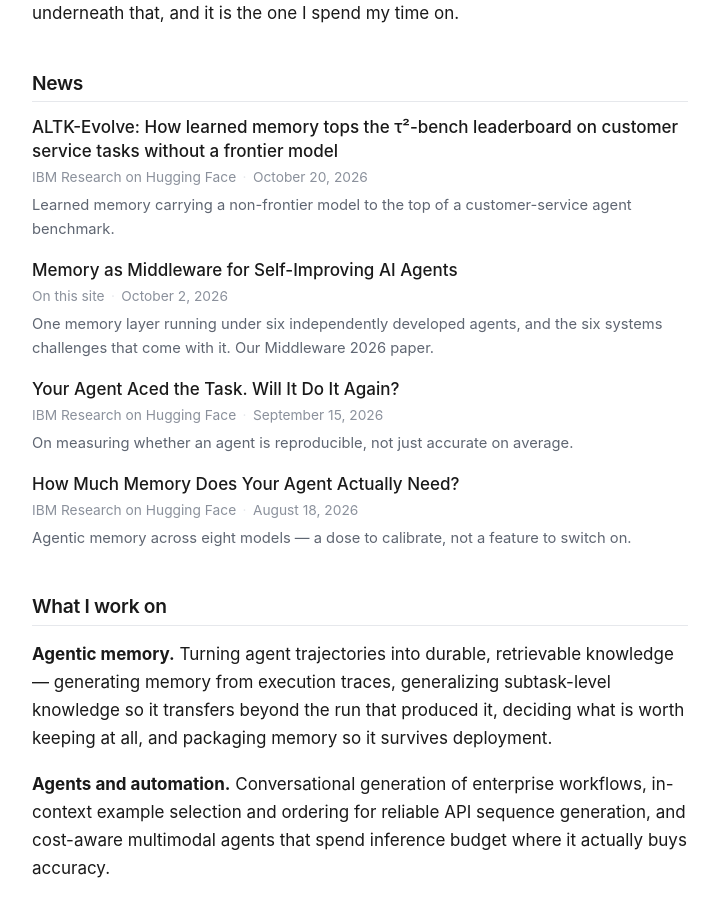
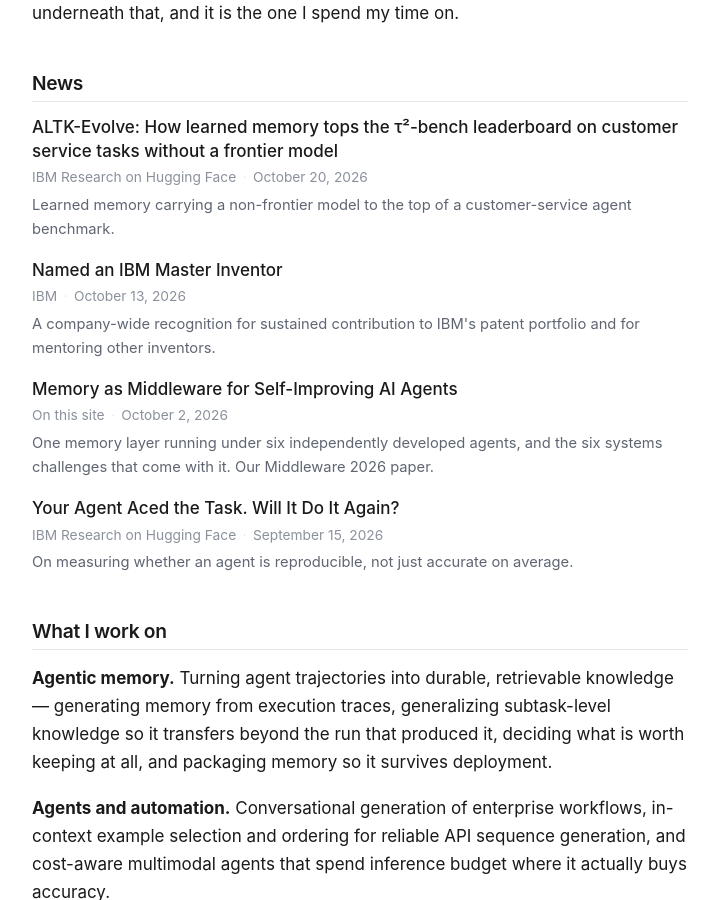
Before and after one commit to jayaramkr/jayaramkr.github.io, a Jekyll site: the page built from index.md, in a window 1280 px wide and 900 px high, scrolled down 473 px. Shown: the whole window, without its empty margins (280-997 px from the left). Built offline with Jekyll 4.4.1, drawn with Linux system fonts in a browser that asks for light colours.

Commit message:
Add the IBM Master Inventor recognition
Leads Recognition on the CV, appears in News, and gets a line on the
patents page, where it is actually relevant. The Invention Plateau Award
is folded away — Master Inventor supersedes it.

news_list.html now renders a title without a `url` as plain text; the
entry is an announcement, and the include previously linked every title,
which would have produced a link to the current page.

Co-Authored-By: Claude Opus 5 <noreply@anthropic.com>
Claude-Session: https://claude.ai/code/session_019k2C9vhF6RBKv6qRkTriyL

```diff
--- a/_data/news.yml
+++ b/_data/news.yml
@@ -21,6 +21,14 @@
   note: >-
     Learned memory carrying a non-frontier model to the top of a customer-service
     agent benchmark.
+
+- kind: other
+  title: "Named an IBM Master Inventor"
+  outlet: IBM
+  date: October 13, 2026
+  note: >-
+    A company-wide recognition for sustained contribution to IBM's patent portfolio
+    and for mentoring other inventors.
 
 - kind: post
   title: "Memory as Middleware for Self-Improving AI Agents"
--- a/_includes/news_list.html
+++ b/_includes/news_list.html
@@ -12,7 +12,9 @@ _data/news.yml. Optional `include.limit` caps how many are shown.
 {%- for n in items %}
   {%- comment -%}
   `url` may be external or a path on this site (a post under /writing/), so only
-  site-relative paths get run through relative_url.
+  site-relative paths get run through relative_url. It may also be absent — an
+  item that is an announcement rather than something to read — and then the
+  title renders as plain text rather than as a link to nowhere.
   {%- endcomment -%}
   {%- if n.url contains "://" -%}
     {%- assign href = n.url -%}
@@ -20,7 +22,9 @@ _data/news.yml. Optional `include.limit` caps how many are shown.
     {%- assign href = n.url | relative_url -%}
   {%- endif -%}
   <li>
-    <span class="news-title"><a href="{{ href }}">{{ n.title }}</a></span>
+    <span class="news-title">
+      {%- if n.url -%}<a href="{{ href }}">{{ n.title }}</a>{%- else -%}{{ n.title }}{%- endif -%}
+    </span>
     <span class="news-meta">
       {{- n.outlet -}}
       {%- if n.date %}<span class="sep">·</span>{{ n.date }}{% endif -%}
--- a/cv.md
+++ b/cv.md
@@ -62,14 +62,14 @@ Each of these is covered in more depth, with the papers and patents behind it, o
 ## Recognition
 
 <ul class="cv-list plain">
+  <li><span class="cv-what">IBM Master Inventor</span>
+      <span class="cv-where">2026</span></li>
   <li><span class="cv-what">Maurice H. Halstead Memorial Award</span>
       <span class="cv-where">Purdue University, 2011</span>
       <span class="cv-note">For outstanding research in software engineering.</span></li>
   <li><span class="cv-what">Best Paper, ACM/IFIP/USENIX Middleware</span>
       <span class="cv-where">2010, 2013</span></li>
   <li><span class="cv-what">IBM Outstanding Technical Achievement Award</span>
-      <span class="cv-where">4×</span></li>
-  <li><span class="cv-what">IBM Invention Plateau Award</span>
       <span class="cv-where">4×</span></li>
   <li><span class="cv-what">IBM Council on Innovation Leadership</span>
       <span class="cv-where">3×</span></li>
--- a/patents.md
+++ b/patents.md
@@ -19,6 +19,10 @@ description: Patents and patent applications by Jayaram K Radhakrishnan, coverin
 {{ pending | size }} pending applications. Years shown are the disclosure year.
 Where a PDF link is shown, it points to the full document on USPTO. Grants
 without one had no public PDF that could be verified.
+</p>
+
+<p class="summary">
+Named an IBM Master Inventor in 2026.
 </p>
 
 ## Granted
```
Also changed, not shown: README.md.
